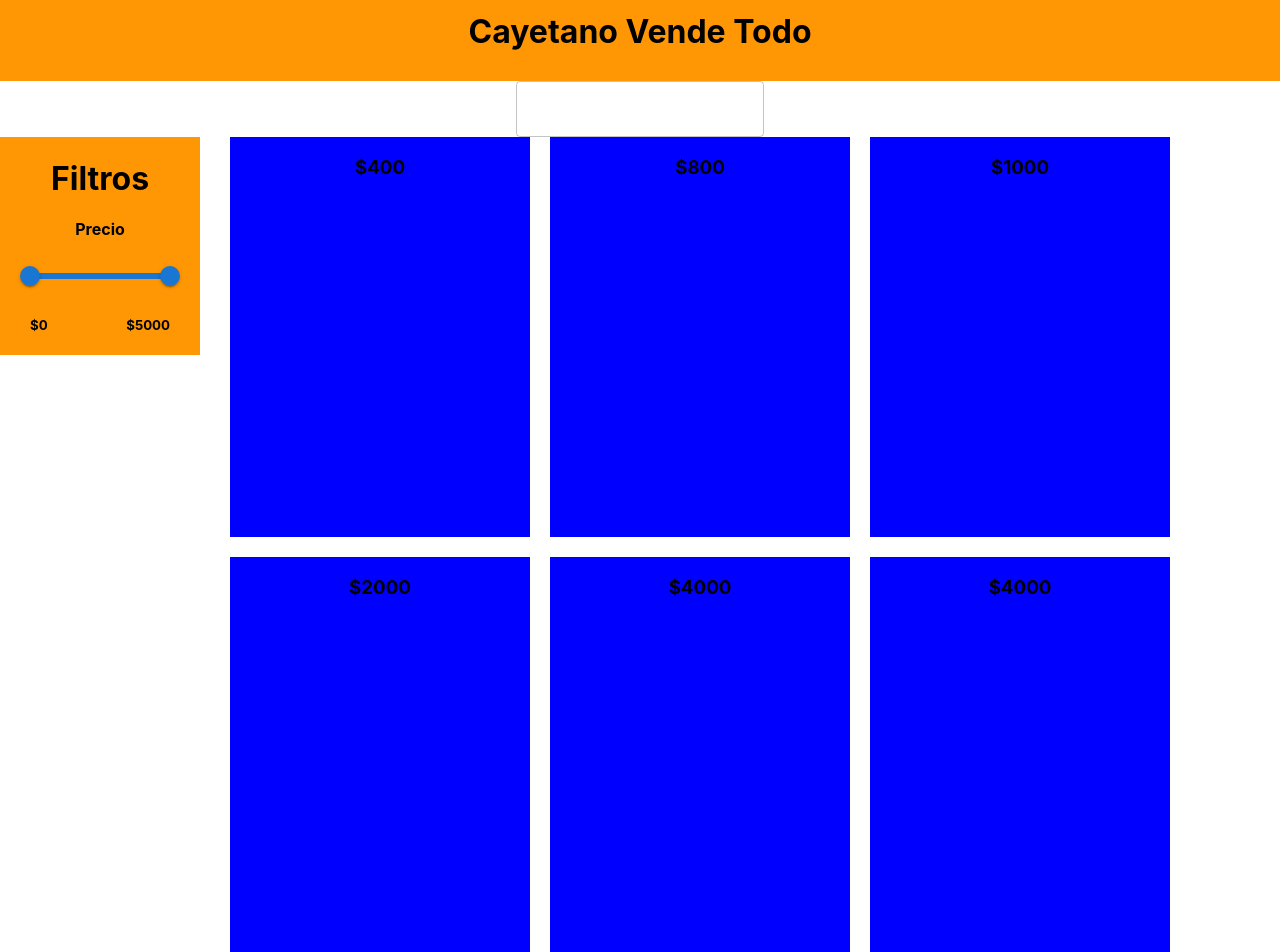
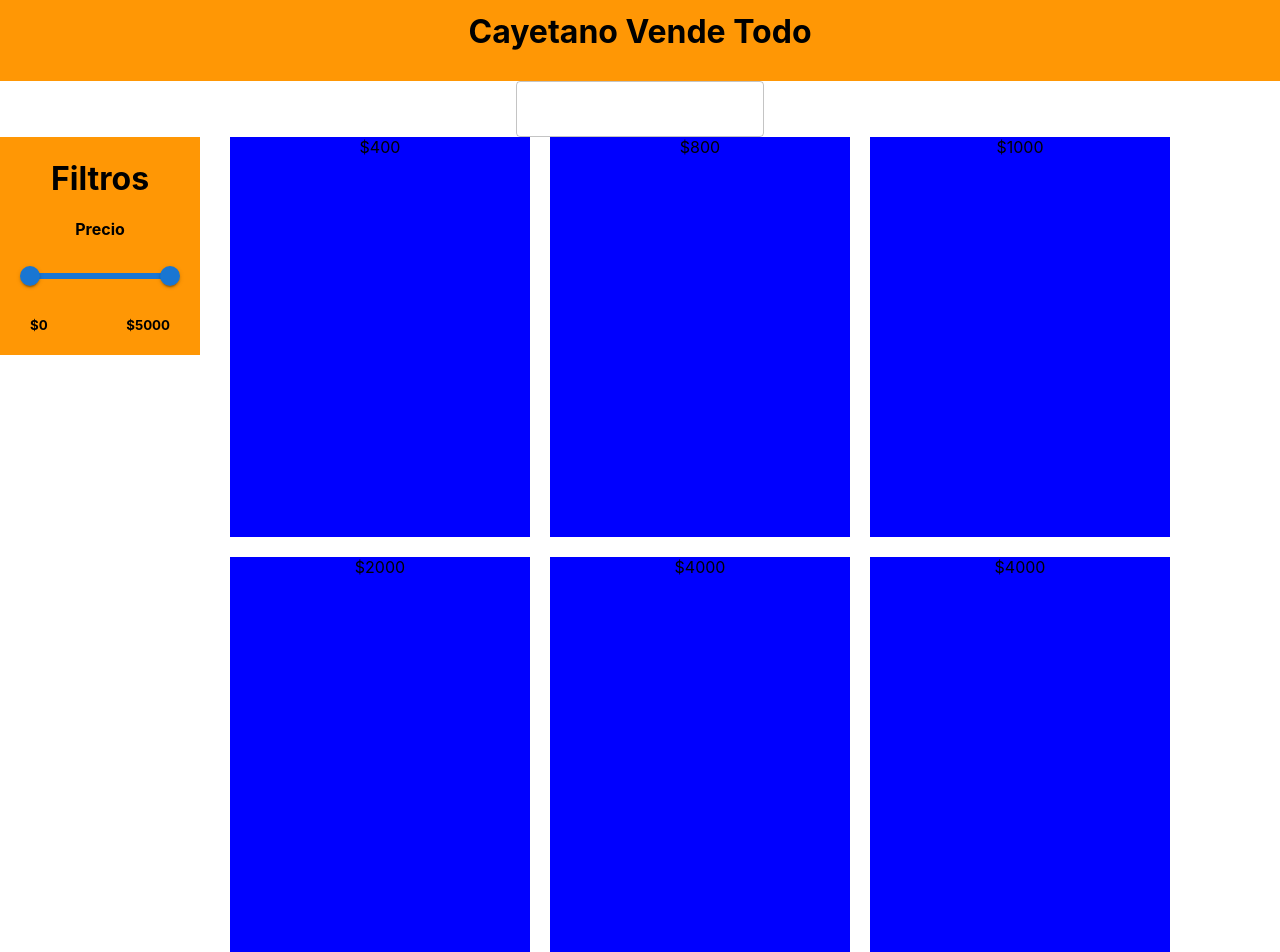
Before and after one commit to tomasrobino/Cayetano-Vende, a React (Create React App) app: page / in a window 1280 px wide. Shown: the part 40-992 px from the top of the page. Built offline with nearby package versions, Linux system fonts and the light colour scheme.

Commit message:
Filtering by price done!

```diff
--- a/src/Central.js
+++ b/src/Central.js
@@ -1,13 +1,17 @@
+import { useState } from "react";
+
 import FilterPanel from "./Central/FilterPanel"
 import ProductPanel from "./Central/ProductPanel"
 
-function Main() {
+function Central() {
+    const [priceFilter, setPriceFilter] = useState([0, 5000]);
+
     return (
         <div id="main">
-            <FilterPanel/>
-            <ProductPanel/>
+            <FilterPanel priceFilter={priceFilter} setPriceFilter={setPriceFilter}/>
+            <ProductPanel priceFilter={priceFilter}/>
         </div>
     )
 }
 
-export default Main
+export default Central
--- a/src/Central/DoubleSlider.tsx
+++ b/src/Central/DoubleSlider.tsx
@@ -1,24 +1,22 @@
-import { useState } from "react";
 import { Slider } from "@mui/material";
 import React from "react";
 
 function DefaultSlider(props) {
-    const [value, setValue] = useState([0, 5000]);
 
-    const handleSliderChange = (event: Event, newValue: number | number[]) => {
-        if (value[0]>value[1]) {
-            const a=value[1];
-            value[1]=value[0];
-            value[0]=a;
+
+    const handleSliderChange = (event: Event, newPriceFilter: number | number[]) => {
+        if (props.priceFilter[0]>props.priceFilter[1]) {
+            const a=props.priceFilter[1];
+            props.priceFilter[1]=props.priceFilter[0];
+            props.priceFilter[0]=a;
         }
-        setValue(newValue as number[]);
-
+        props.setPriceFilter(newPriceFilter as number[]);
     };
 
     return(
         <>
             <Slider
-                value={value}
+                value={props.priceFilter}
                 onChange={handleSliderChange}
                 valueLabelDisplay="auto"
                 min={0}
@@ -26,10 +24,10 @@ function DefaultSlider(props) {
             />
             <div style={{display: "flex", justifyContent: "space-between"}}>
                 <h5 className="sliderDisplay">
-                    ${value[0]}
+                    ${props.priceFilter[0]}
                 </h5>
                 <h5 className="sliderDisplay">
-                    ${value[1]}
+                    ${props.priceFilter[1]}
                 </h5>
             </div>
         </>
--- a/src/Central/FilterPanel.js
+++ b/src/Central/FilterPanel.js
@@ -1,12 +1,12 @@
 import DoubleSlider from "./DoubleSlider.tsx";
 
-function FilterPanel() {
+function FilterPanel(props) {
     return (
         <div id="filterPanel">
             <h1>Filtros</h1>
             <div className="sliderPack">
                 <h4 className="filterSubtitle">Precio</h4>
-                <DoubleSlider/>
+                <DoubleSlider priceFilter={props.priceFilter} setPriceFilter={props.setPriceFilter}/>
             </div>
         </div>
     )
--- a/src/Central/ProductPanel.js
+++ b/src/Central/ProductPanel.js
@@ -1,30 +1,18 @@
-function ProductPanel() {
+import productDatabase from "./productDatabase";
+
+function ProductPanel(props) {
+    let divArr=[];
+    for(let i in productDatabase) {
+        if (productDatabase[i].price >= props.priceFilter[0] && productDatabase[i].price <= props.priceFilter[1]) {
+            divArr.push(<div className="div">
+                ${productDatabase[i].price}
+            </div>);
+        }
+    }
+
     return (
         <div id="productPanel">
-            <div className="div">
-                <h3>$400</h3>
-            </div>
-            <div className="div">
-                <h3>$800</h3>
-            </div>
-            <div className="div">
-                <h3>$1000</h3>
-            </div>
-            <div className="div">
-                <h3>$2000</h3>
-            </div>
-            <div className="div">
-                <h3>$4000</h3>
-            </div>
-            <div className="div">
-                <h3>$4000</h3>
-            </div>
-            <div className="div">
-                <h3>$2000</h3>
-            </div>
-            <div className="div">
-                <h3>$800</h3>
-            </div>
+            {divArr}
         </div>
     )
 }
--- /dev/null
+++ b/src/Central/productDatabase.js
@@ -0,0 +1,41 @@
+export default {
+    a : {
+        productName: "first",
+        price: 400
+    },
+
+    b : {
+        productName: "second",
+        price: 800
+    },
+
+    c : {
+        productName: "third",
+        price: 1000
+    },
+
+    d : {
+        productName: "fourth",
+        price: 2000
+    },
+
+    e : {
+        productName: "fifth",
+        price: 4000
+    },
+
+    f : {
+        productName: "sixth",
+        price: 4000
+    },
+
+    g : {
+        productName: "seventh",
+        price: 2000
+    },
+
+    h : {
+        productName: "eigth",
+        price: 800
+    }
+}
```
Also changed, not shown: public/manifest.json.
